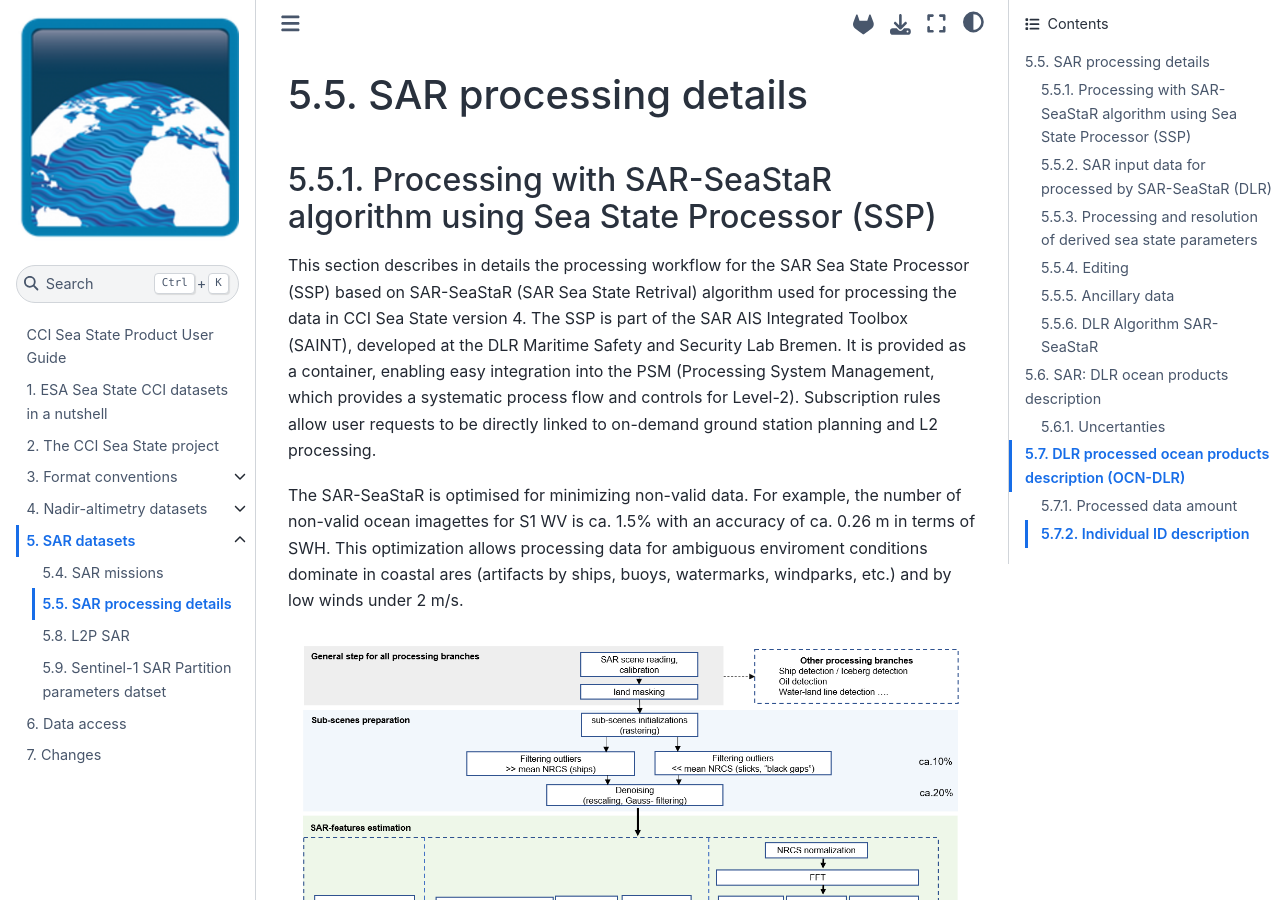
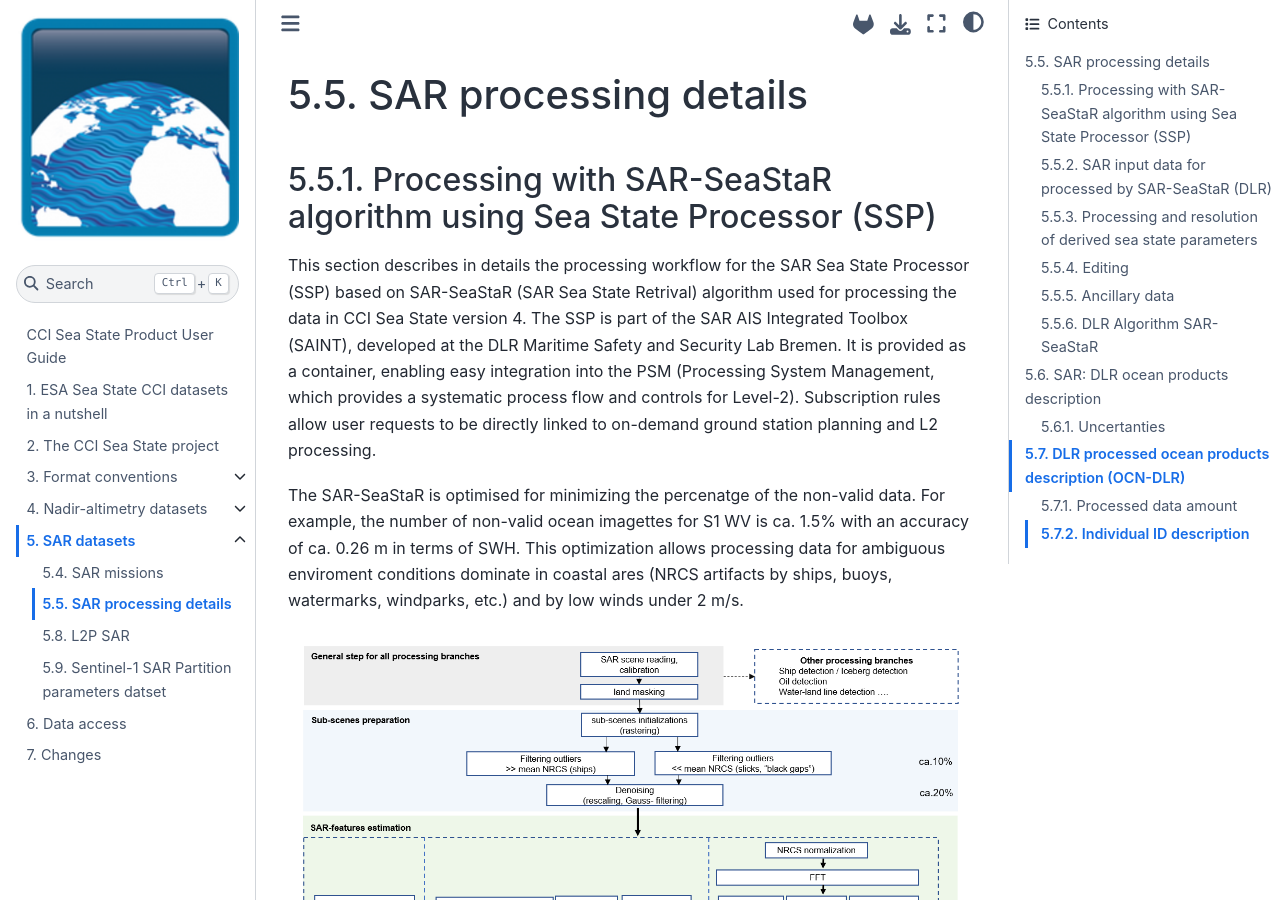
Before and after one commit to umr-lops/cci-seastate-pum, a Jupyter Book: the page built from sar/SAR-SeaStaR.md, in a window 1280 px wide and 900 px high. Built offline with Jupyter Book 1.0.4 settings and Sphinx 7.4.7 and the Sphinx Book theme 1.1.4, drawn with Linux system fonts in a browser that asks for light colours; some of the changed text lies outside the part shown.

Commit message:
Edit SAR-SeaStaR.md

````diff
--- a/sar/SAR-SeaStaR.md
+++ b/sar/SAR-SeaStaR.md
@@ -7,8 +7,8 @@
 The SSP is part of the SAR AIS Integrated Toolbox (SAINT), developed at the DLR Maritime Safety and Security Lab Bremen.
 It is provided as a container, enabling easy integration into the PSM (Processing System Management, which provides a systematic process flow and controls for Level-2). Subscription rules allow user requests to be directly linked to on-demand ground station planning and L2 processing.
 
-The SAR-SeaStaR is optimised for minimizing non-valid data. For example, the number of non-valid ocean imagettes for S1 WV is ca. 1.5% with an accuracy of ca. 0.26 m in terms of SWH.
-This optimization allows processing data for ambiguous enviroment conditions dominate in coastal ares (artifacts by ships, buoys, watermarks, windparks, etc.) and by low winds under 2 m/s.
+The SAR-SeaStaR is optimised for minimizing the percenatge of the non-valid data. For example, the number of non-valid ocean imagettes for S1 WV is ca. 1.5% with an accuracy of ca. 0.26 m in terms of SWH.
+This optimization allows processing data for ambiguous enviroment conditions dominate in coastal ares (NRCS artifacts by ships, buoys, watermarks, windparks, etc.) and by low winds under 2 m/s.
 
 
 ```{figure} /images/dlr_sar_fig0.png
@@ -95,7 +95,7 @@
 The processed results has two level of data rejection:
 - landmasking  (rejection_flag=16 for not_water (land))
 - due to series of control procedures (rejection_flag=4=invalid value)
-Addirtional flags point out the sea state parametr is correct, but due to enviroment, the value can have a lower accuracy (rejection_flag=8 for wind below 2 m/s)
+Additional, the flags point out the sea state parametr is correct, but due to enviroment, the value can have a lower accuracy (rejection_flag=8 for wind below 2 m/s)
 
 
 ## Ancillary data
````
